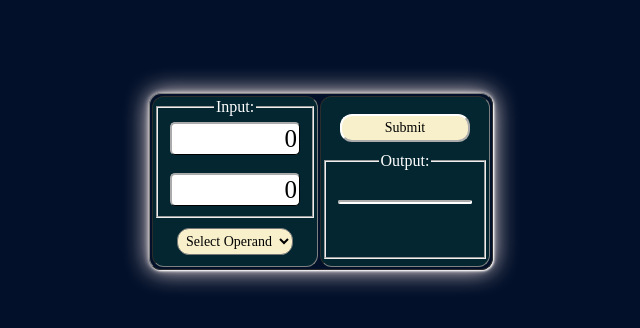
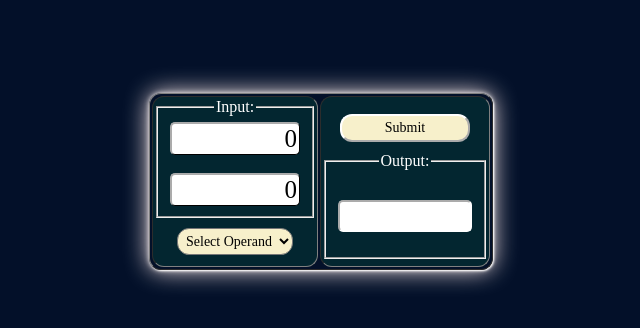
Before and after one commit to vineetvishnu/phpcalcultor, a PHP site: page / in a window 1280 px wide; the page is wider, and only the part inside the window is pictured. Shown: the part 147-475 px from the top of that part, without its empty margins (319-959 px from the left). Run offline with PHP 8.4, Linux system fonts and the light colour scheme; some web fonts are replaced.

Commit message:
Update index.php

```diff
--- a/index.php
+++ b/index.php
@@ -64,6 +64,7 @@
 			p {
 				background-color: white;
 				width: 130px;
+				height:28px;
 				font-size: 25px;
 				border: 2px inset white;
 				border-radius: 5px;
```
